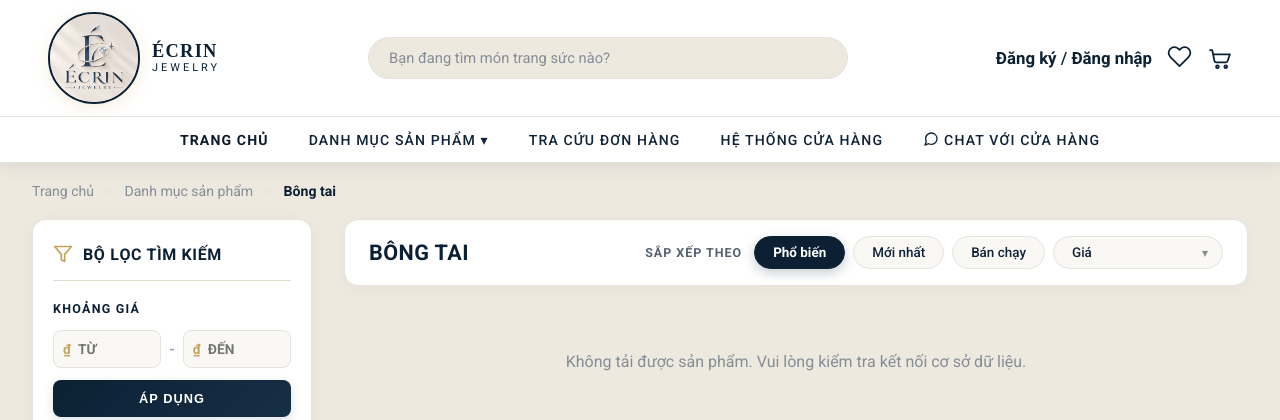
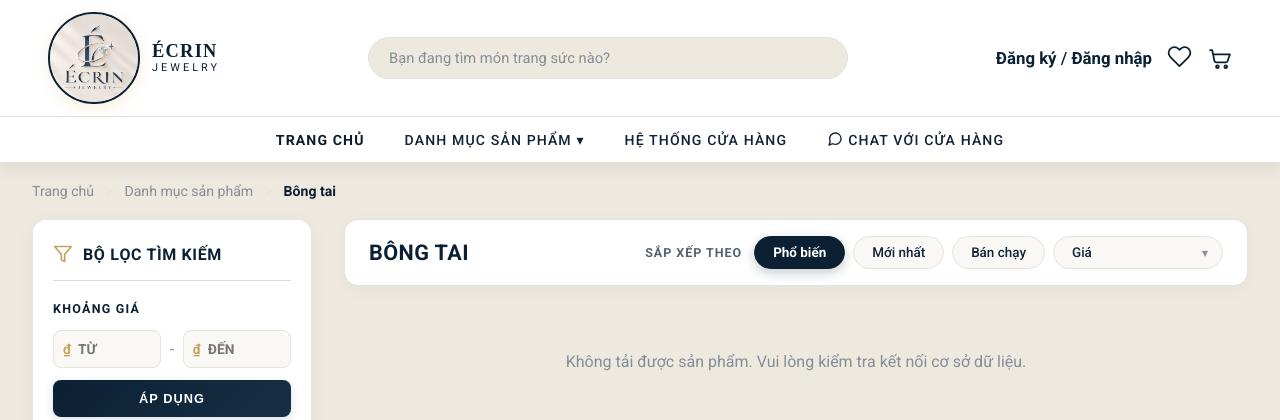
Before and after one commit to dinhphuonguyen10/baitaplonnhom7, a PHP site: page /client/bong_tai.php in a window 1280 px wide. Shown: the top 420 px of the page. Run offline with PHP 8.4, Linux system fonts and the light colour scheme; data comes from the database, SQL or seed files in the repository.

Commit message:
sửa tra cứu đơn hàng

```diff
--- a/include/header.php
+++ b/include/header.php
@@ -136,7 +136,9 @@ if ($isCustomerLoggedIn && isset($_SESSION['user_id']) && isset($conn) && $conn
             </div>
         </div>
 
-        <a href="<?php echo htmlspecialchars($appBaseUrl . '/client/tracuudh.php', ENT_QUOTES, 'UTF-8'); ?>">Tra cứu đơn hàng</a>
+        <?php if ($isCustomerLoggedIn): ?>
+            <a href="<?php echo htmlspecialchars($appBaseUrl . '/client/tracuudh.php', ENT_QUOTES, 'UTF-8'); ?>" class="nav-my-orders-link">Đơn hàng của tôi</a>
+        <?php endif; ?>
         <a href="<?php echo htmlspecialchars($appBaseUrl . '/client/htch.php', ENT_QUOTES, 'UTF-8'); ?>">Hệ thống cửa hàng</a>
         <a href="<?php echo htmlspecialchars($appBaseUrl . '/client/chat.php', ENT_QUOTES, 'UTF-8'); ?>" class="nav-chat-link">
             <svg class="nav-chat-icon" viewBox="0 0 24 24" width="16" height="16" fill="none" stroke="currentColor" stroke-width="2" stroke-linecap="round" stroke-linejoin="round" style="vertical-align: -2px; margin-right: 5px;">
```
